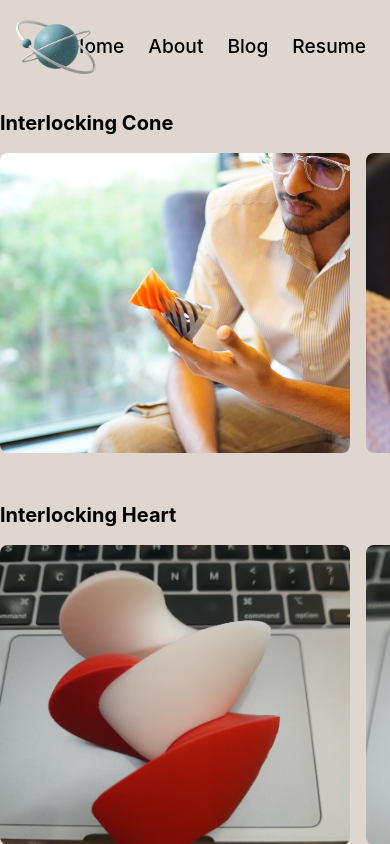
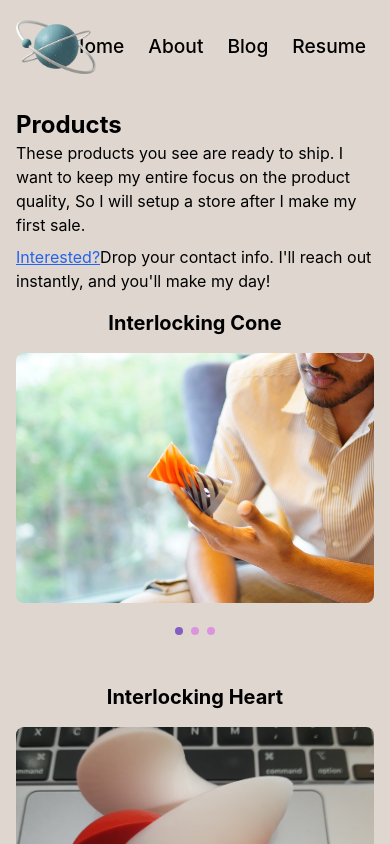
Before and after one commit to kiluazen/myweb, a Next.js app: page /products in a window 390 px wide. Shown: the top 844 px of the page. Built offline with nearby package versions, Linux system fonts and the light colour scheme.

Commit message:
form is here

```diff
--- a/pages/products.js
+++ b/pages/products.js
@@ -1,18 +1,52 @@
+import { useState } from 'react';
+
 const Products = () => {
   const products = [
     { name: "Interlocking Cone", images: ["cone/cone_kushal.jpeg", "cone/cone_hand.jpeg", "cone/cone_rain.jpeg"] },
     { name: "Interlocking Heart", images: ["heart/heart_open.jpeg", "heart/heart_closed.jpeg", "heart/heart_open.jpeg"] },
-    { name: "Product3", images: ["calabi/calabi-yau.webp", "calabi/yellow.jpeg", "calabi/yellow_hole.jpeg"] },
+    { name: "Calabi-Yau Manifold", images: ["calabi/calabi-yau.webp", "calabi/yellow.jpeg", "calabi/yellow_hole.jpeg"] },
   ];
 
+  const [activeIndices, setActiveIndices] = useState(products.map(() => 0));
+  const [isModalOpen, setIsModalOpen] = useState(false);
+
+  const handleScroll = (event, productIndex) => {
+    const scrollPosition = event.target.scrollLeft;
+    const imageWidth = event.target.children[0].offsetWidth;
+    const newIndex = Math.round(scrollPosition / imageWidth);
+    setActiveIndices(prev => prev.map((index, i) => i === productIndex ? newIndex : index));
+  };
+
+  const openModal = () => setIsModalOpen(true);
+  const closeModal = () => setIsModalOpen(false);
+
   return (
-    <div className="md:px-[6rem] lg:px-[15rem]">
+    <div className="px-4 md:px-[1rem] md:lg:px-[4rem] lg:px-[15rem]">
+      <div className='pb-4'>
+        <h2 className='text-2xl font-bold'>Products</h2>
+        <p className="pb-2">
+          These products you see are ready to ship. I want to keep my entire focus on the product quality, So I will setup a store after I make my first sale.
+        </p>
+        <p>
+          <button
+            onClick={openModal}
+            className="text-blue-600 hover:text-blue-800 underline cursor-pointer"
+          >
+            Interested?
+          </button>
+          Drop your contact info. I'll reach out instantly, and you'll make my day!
+        </p>
+      </div>
+
       {products.map((product, productIndex) => (
-        <div key={productIndex} className="mb-8">
-          <h2 className="text-xl font-bold mb-4">{product.name}</h2>
-          <div className="flex overflow-x-auto md:grid md:grid-cols-3 gap-4 pb-4 md:pb-0">
+        <div key={productIndex} className="mb-12">
+          <h2 className="text-xl font-bold mb-4 text-center md:text-left">{product.name}</h2>
+          <div
+            className="flex overflow-x-auto snap-x snap-mandatory lg:grid lg:grid-cols-3 gap-4 pb-4 lg:pb-0 scrollbar-hide"
+            onScroll={(e) => handleScroll(e, productIndex)}
+          >
             {product.images.map((img, imgIndex) => (
-              <div key={imgIndex} className="w-[350px] h-[300px] flex-shrink-0 overflow-hidden rounded-lg">
+              <div key={imgIndex} className="w-full min-w-[300px] h-[250px] flex-shrink-0 overflow-hidden rounded-lg snap-center">
                 <img
                   src={`/products/${img}`}
                   alt={`${product.name} ${imgIndex + 1}`}
@@ -21,8 +55,36 @@ const Products = () => {
               </div>
             ))}
           </div>
+          <div className="flex justify-center mt-2 lg:hidden">
+            {product.images.map((_, index) => (
+              <div
+                key={index}
+                className={`w-2 h-2 rounded-full mx-1 ${
+                  index === activeIndices[productIndex] ? 'bg-[#845EC2]' : 'bg-[#DA95DE]'
+                }`}
+              />
+            ))}
+          </div>
         </div>
       ))}
+
+      {isModalOpen && (
+        <div className="fixed inset-0 bg-gray-600 bg-opacity-50 overflow-y-auto h-full w-full">
+          <div className="relative top-20 mx-auto p-5 border w-96 shadow-lg rounded-md bg-white">
+            <div className="mt-3 text-center">
+              <h3 className="text-lg leading-6 font-medium text-gray-900">Gateway to Contemplation</h3>
+              <div className="mt-4 px-7 py-3">
+                <form id="interestForm" action="https://formspree.io/f/xvgpgqdo" method="POST">
+                  <input type="email" id="email" name="email" placeholder="Your Email" required className="mt-2 block w-full rounded-md border-gray-300 shadow-sm focus:border-indigo-300 focus:ring focus:ring-indigo-200 focus:ring-opacity-50" />
+                  <input type="tel" id="no" name="phone_no" placeholder="Phone Number" required className="mt-2 block w-full rounded-md border-gray-300 shadow-sm focus:border-indigo-300 focus:ring focus:ring-indigo-200 focus:ring-opacity-50" />
+                  <button type="submit" className="mt-4 bg-[#845EC2] hover:bg-[#DA95DE] text-[#DFD7CF] hover:text-[black] hover:font-bold rounded px-4 py-2">Submit</button>
+                </form>
+                <button onClick={closeModal} className="mt-4 bg-gray-300 hover:bg-gray-400 text-black rounded px-4 py-2">Close</button>
+              </div>
+            </div>
+          </div>
+        </div>
+      )}
     </div>
   );
 };
```
